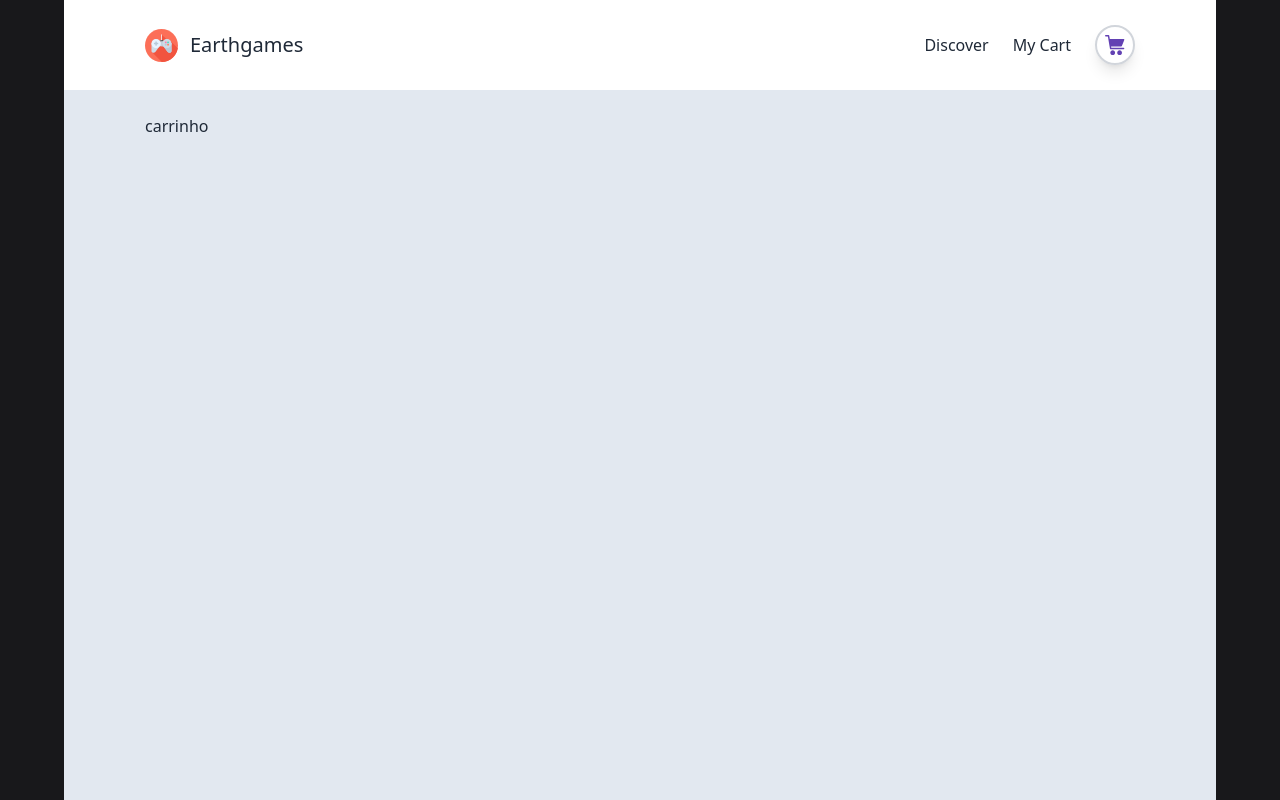
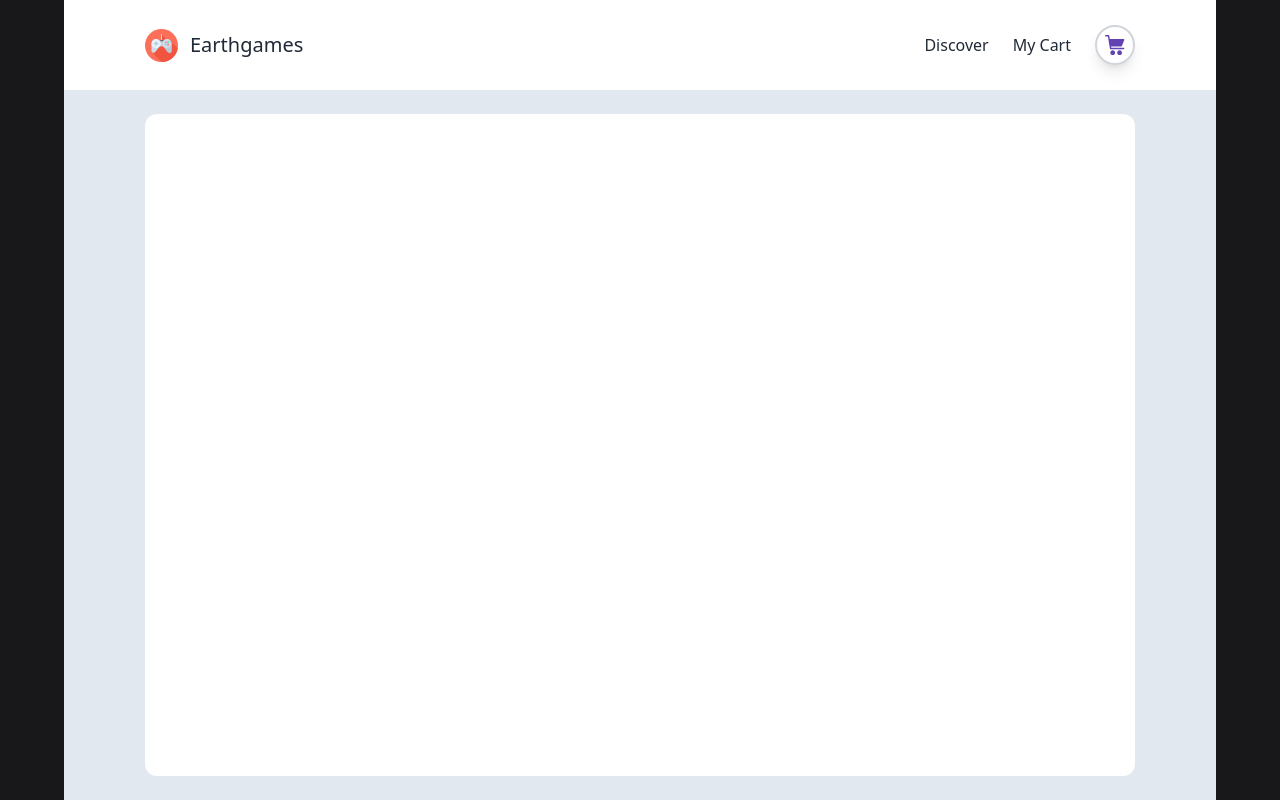
Before and after one commit to DanSantos8/small-ecommerce-vite, a React (Vite) app: page /cart in a window 1280 px wide. Built offline with nearby package versions, Linux system fonts and the light colour scheme; no server answers.

Commit message:
fixing style for categories list

```diff
--- a/src/components/Categories/index.tsx
+++ b/src/components/Categories/index.tsx
@@ -10,7 +10,7 @@ export function Categories() {
   return (
     <>
       {data.categories.map((category) => (
-        <section className="min-h-[200px] flex flex-1 flex-col my-6 ">
+        <section className="min-h-[200px] flex flex-col my-6 ">
           <Text label={category.title} as="h2" />
           <div className="grid grid-cols-2 gap-5">
             {category.products.map((product) => (
--- a/src/pages/Cart.tsx
+++ b/src/pages/Cart.tsx
@@ -3,7 +3,7 @@ import { Template } from "../components/Template"
 export default function Cart() {
   return (
     <Template>
-      <span>carrinho</span>
+      <div className="flex flex-1 flex-col bg-white rounded-xl"></div>
     </Template>
   )
 }
```
